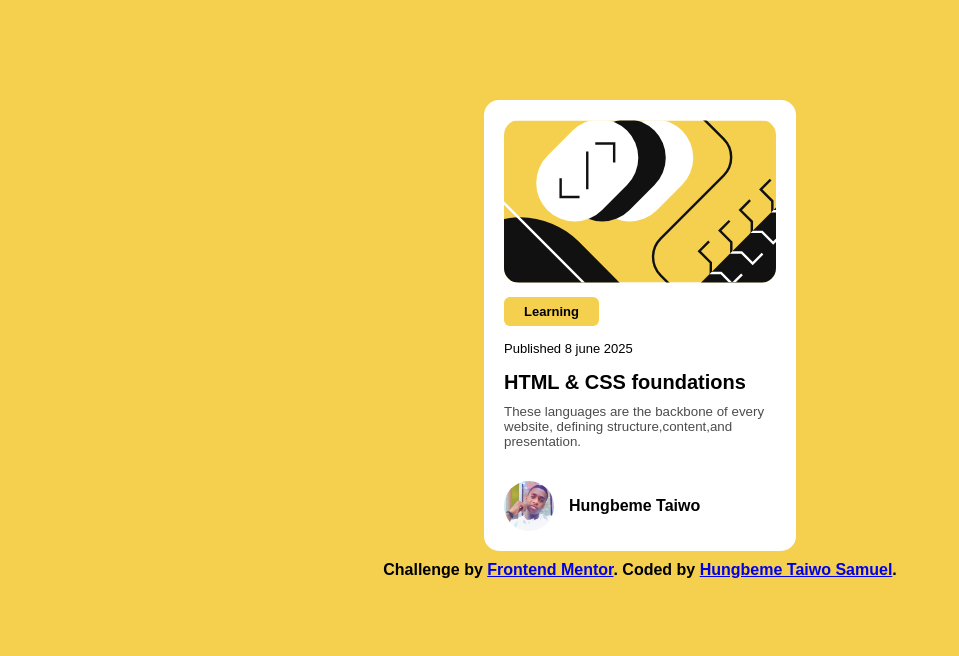
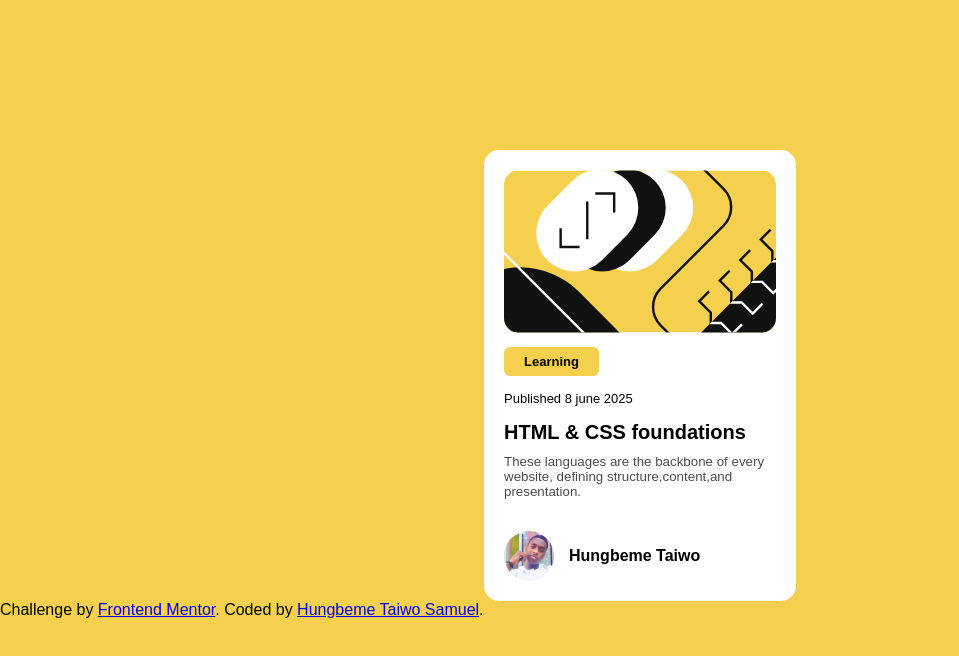
Before and after one commit to hungbeme/Frontend-Mentor_project2-v1.0, a plain HTML site: page index.html in a window 1280 px wide. Shown: the whole page, without its empty margins (0-959 px from the left). Drawn offline with Linux system fonts and the light colour scheme.

Commit message:
Making corrections

```diff
--- a/style.css
+++ b/style.css
@@ -34,7 +34,7 @@
   article {
     background-color: hsl(47, 88%, 63%);
     height: 100vh;
-    padding-top: 100px;
+    padding-top: 150px;
   }
 
   .Page-container {
@@ -93,9 +93,8 @@ h1 {
 .userImage {
   border-radius: 50%;
 }
-
-footer {
+bold footer {
   text-align: center;
   margin-top: 10px;
-  font-weight: 600;
+  font-weight: bold;
 }
```
